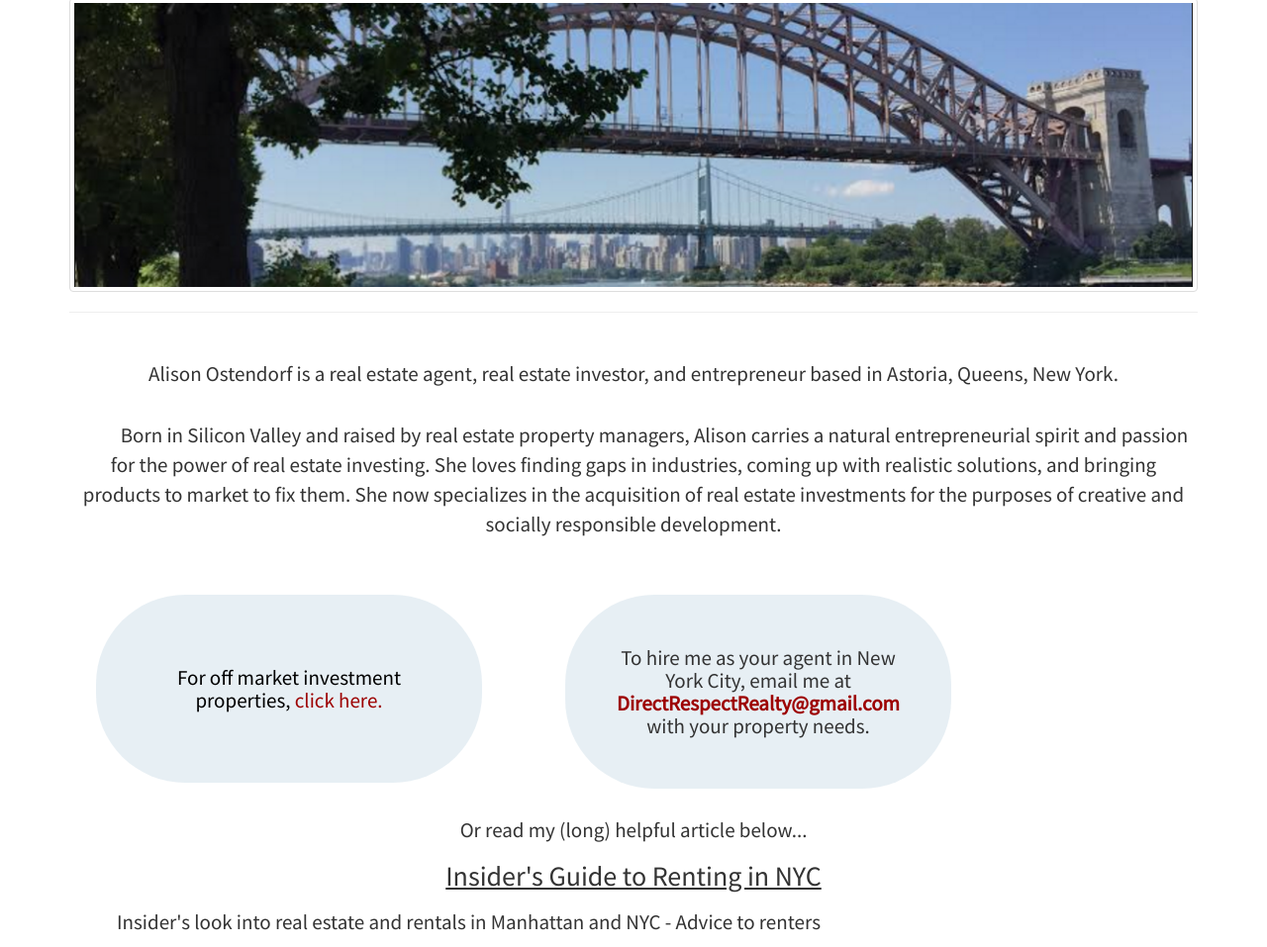
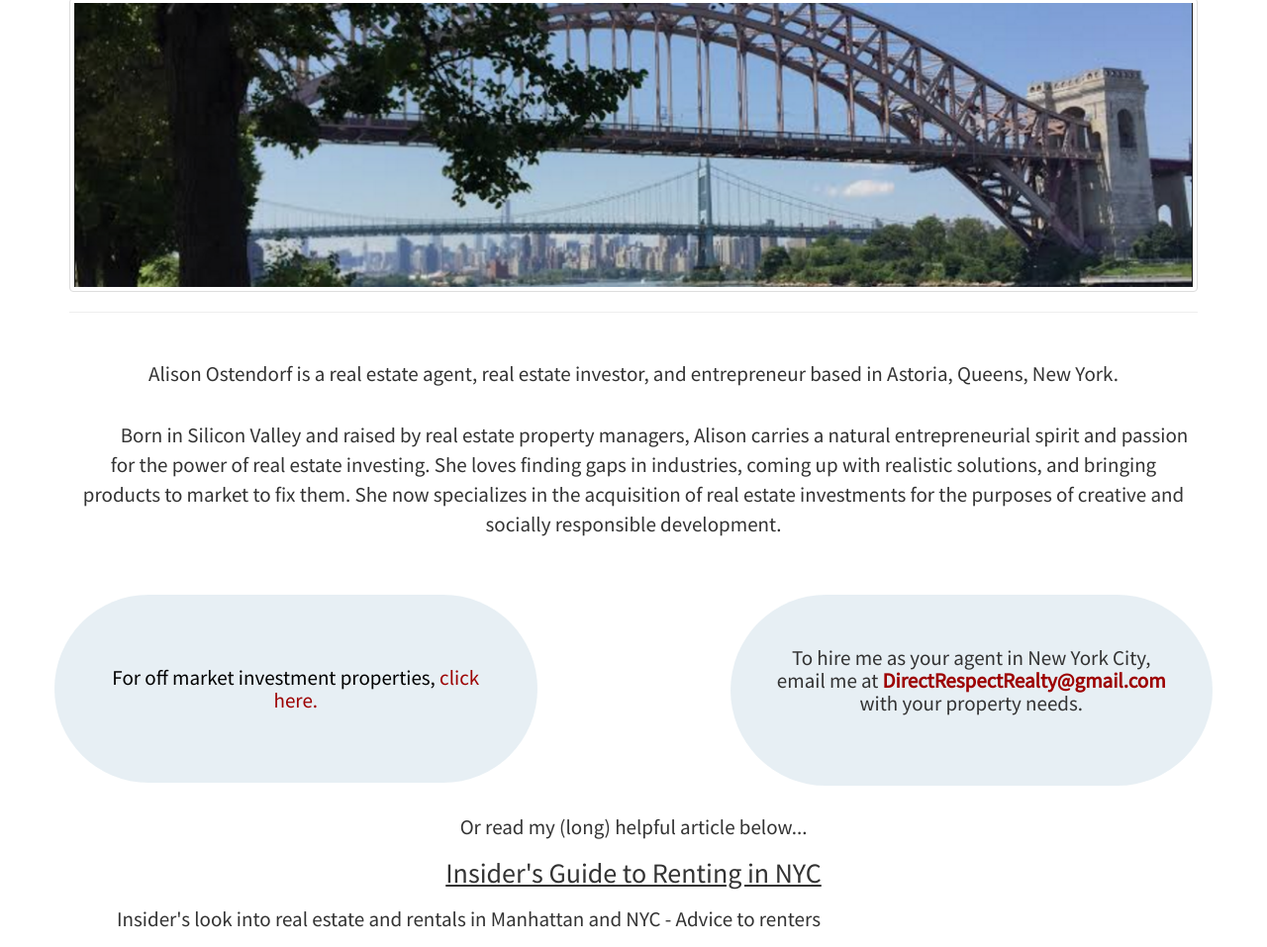
Before and after one commit to aoprojects/astoriarealestateagent, a plain HTML site: page index.html in a window 1280 px wide. Shown: the part 228-1185 px from the top of the page at 99% size. Drawn offline with nearby package versions, Linux system fonts and the light colour scheme.

Commit message:
make larger than xs look good circles

```diff
--- a/css/styles.css
+++ b/css/styles.css
@@ -24,9 +24,9 @@ body {
 	background-color: rgba(177, 201, 217, 0.3);
 /*	margin: 1em;*/
 	background-size: 30px;
-	border-radius: 90px;
+	border-radius: 150px;
 	padding: 3em;
-	margin: 0 3em;
+	/*margin: 0 3em;*/
 }
 
 .circle :hover {
--- a/index.html
+++ b/index.html
@@ -50,12 +50,16 @@
 
 			<div class="row">
 
-				<div class="col-sm-offset-1 col-sm-4 circle">
+				<div class="col-xs-12 col-sm-5 circle">
 					<a href="http://directrespectrealty.weebly.com/"><br><h4>For off market investment properties, <span class="red">click here.</span></h4><br></a>
 				</div>
-				<br class="hidden-sm hidden-md hidden-lg">
-				<div class="col-sm-offset-1 col-sm-4 circle">
-					<h4>To hire me as your agent in New York City, email me at <b class="hidden-xs hidden-sm red">DirectRespectRealty@gmail.com</b> <b class="red hidden-md hidden-lg">DirectRespectRealty @ gmail.com</b> with your property needs.</h4>
+
+				<div class="hidden-xs col-sm-2">
+				</div>
+
+
+				<div class="col-xs-12 col-sm-5 circle">
+					<h4>To hire me as your agent in New York City, email me at <b class="hidden-xs hidden-sm red">DirectRespectRealty@gmail.com</b> <b class="red hidden-md hidden-lg">DirectRespectRealty @ gmail.com</b> with your property needs.</h4><br class="vis-md-inline">
 				</div>
 
 			</div><!-- end .row -->
```
